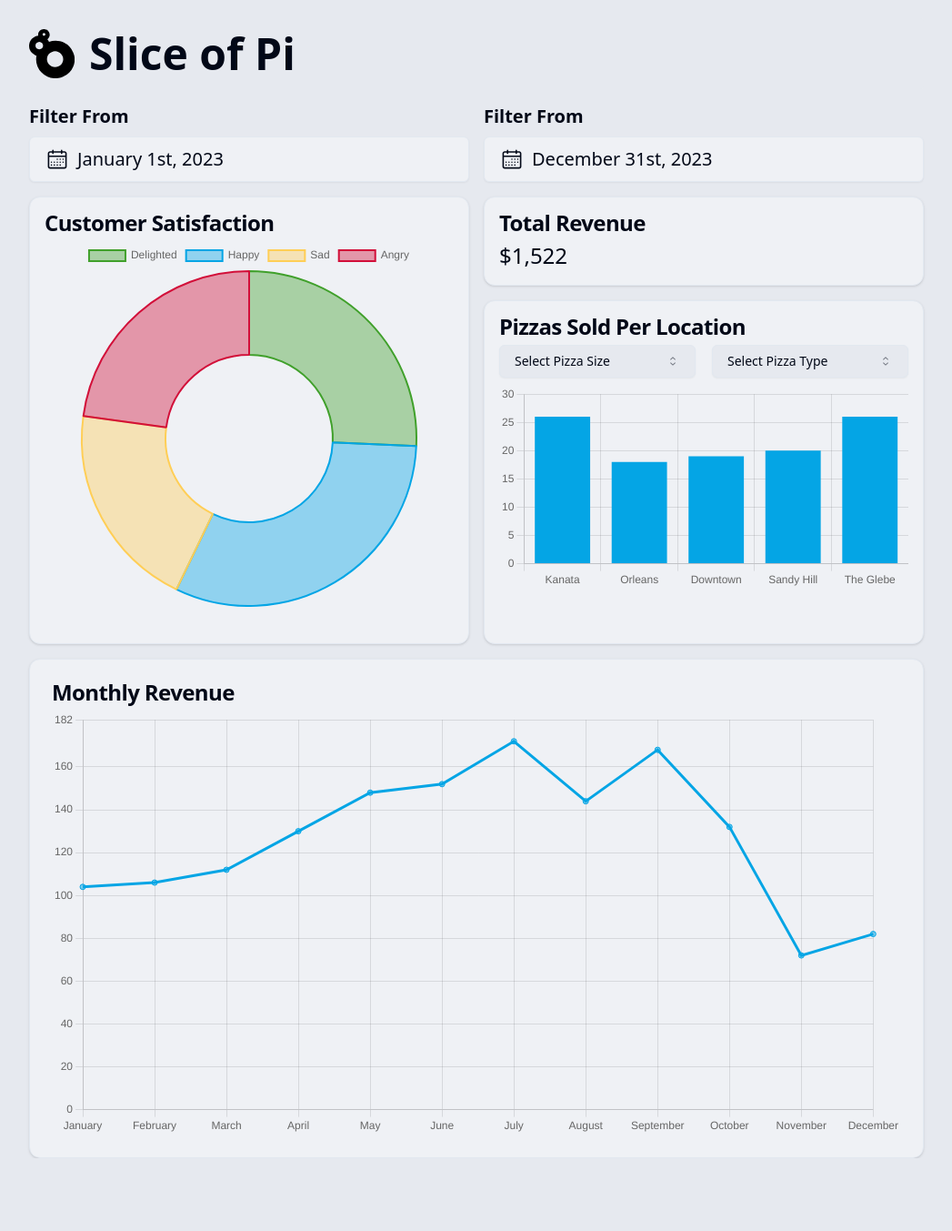
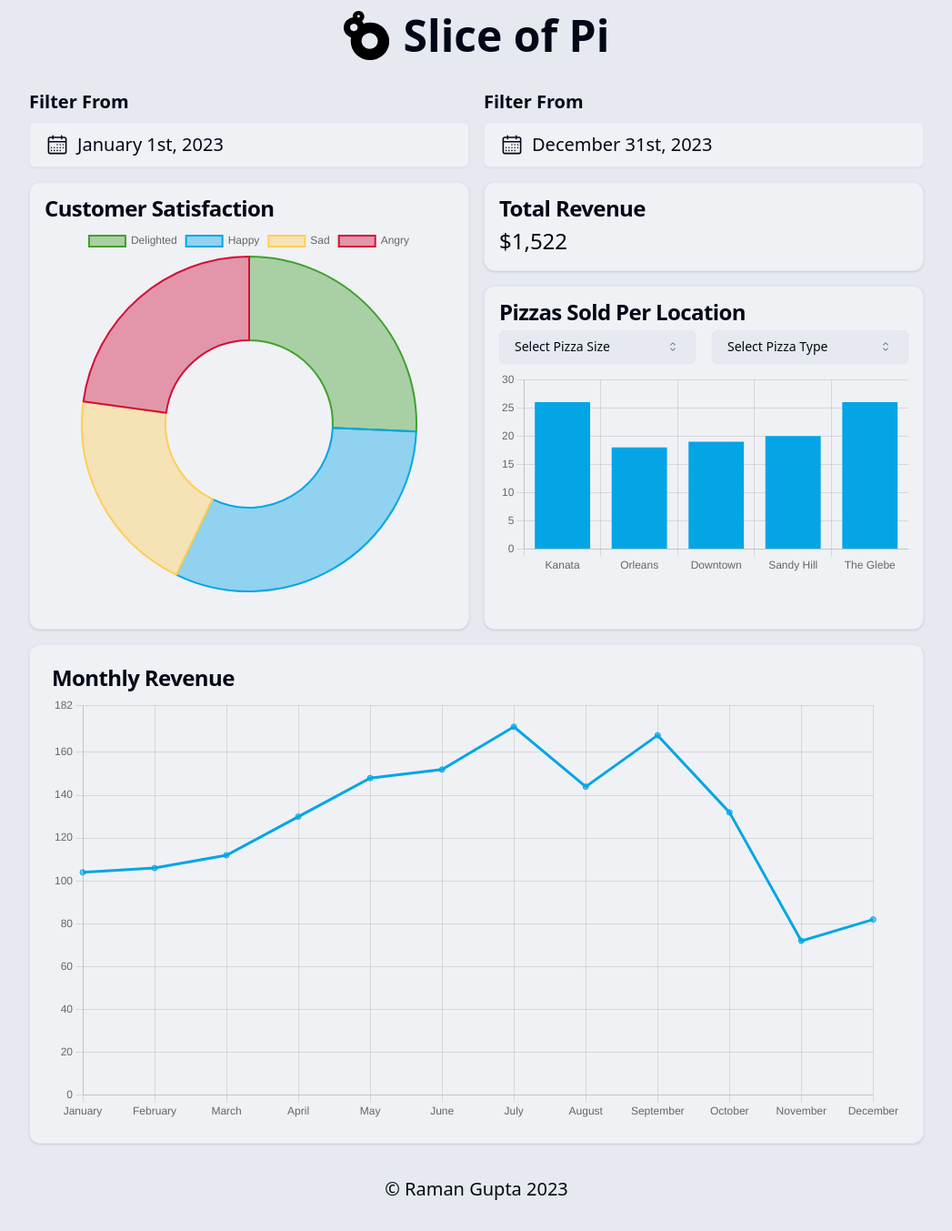
Before and after one commit to g-raman/out-stem, a React (Vite) app: page / in a window 1280 px wide. Shown: the whole page at 91% size, without its empty margins (116-1163 px from the left). Before the commit the page ends 1273 px from the top, so only its background shows below. Built offline with nearby package versions, Linux system fonts and the light colour scheme.

Commit message:
Add footer

```diff
--- a/src/App.jsx
+++ b/src/App.jsx
@@ -9,6 +9,7 @@ import pricingData from './dev-data/pricing_data';
 import { Card, CardContent, CardTitle } from './components/ui/card';
 import CountUp from 'react-countup';
 import NavBar from './components/ui/NavBar';
+import Footer from './components/ui/Footer';
 
 const total = orderData
   .flatMap((order) => order.items)
@@ -60,8 +61,8 @@ function App() {
 
   return (
     <>
-      <div className="m-auto mb-4 grid h-dvh w-dvw auto-rows-max grid-cols-1 gap-4 p-5 sm:grid-cols-2 md:grid-rows-[auto_auto_auto] lg:w-[80dvw]">
-        <NavBar />
+      <NavBar />
+      <main className="md:grid-rows-auto m-auto grid h-full w-dvw auto-rows-max grid-cols-1 gap-4 p-5 sm:grid-cols-2 lg:w-[80dvw]">
         <div className="flex flex-col justify-center gap-y-2 text-base font-bold sm:text-xl">
           <label>Filter From</label>
           <DatePicker
@@ -105,7 +106,9 @@ function App() {
           <CardTitle>Monthly Revenue</CardTitle>
           <MonthlyRevenueChart fromDate={fromDate} toDate={toDate} />
         </Card>
-      </div>
+      </main>
+
+      <Footer />
     </>
   );
 }
--- /dev/null
+++ b/src/components/ui/Footer.jsx
@@ -0,0 +1,9 @@
+const Footer = () => {
+  return (
+    <footer className="mb-4 p-4 text-center text-xl">
+      &copy; Raman Gupta 2023
+    </footer>
+  );
+};
+
+export default Footer;
--- a/src/components/ui/NavBar.jsx
+++ b/src/components/ui/NavBar.jsx
@@ -1,6 +1,6 @@
 const NavBar = () => {
   return (
-    <nav className="col-span-2 flex h-min items-center justify-start gap-4 rounded bg-background py-3 text-5xl font-bold">
+    <nav className="col-span-2 flex h-min items-center justify-center gap-4 rounded bg-background py-3 text-5xl font-bold">
       <span>
         <img src="../../../public/out-stem.svg" height="50" width="50" />
       </span>
```
